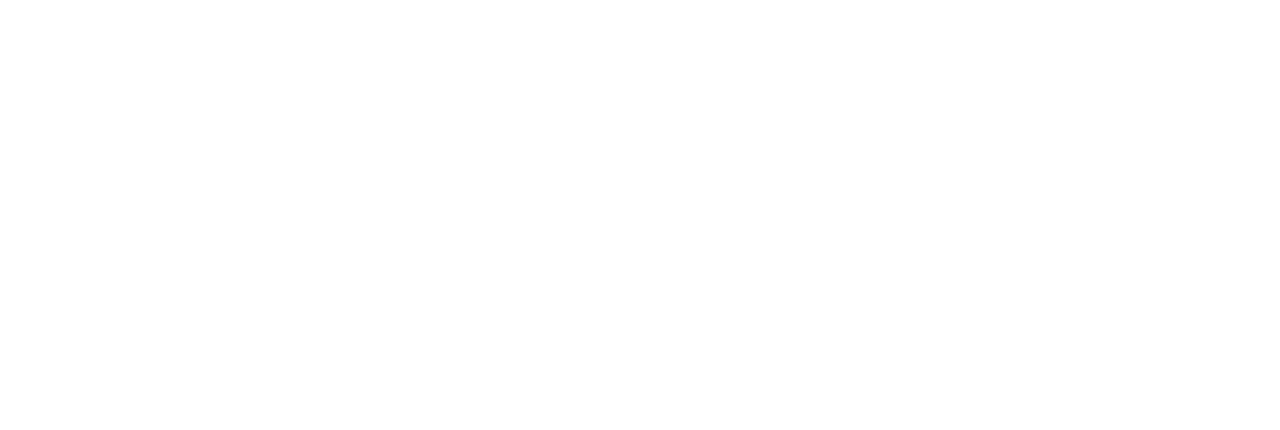
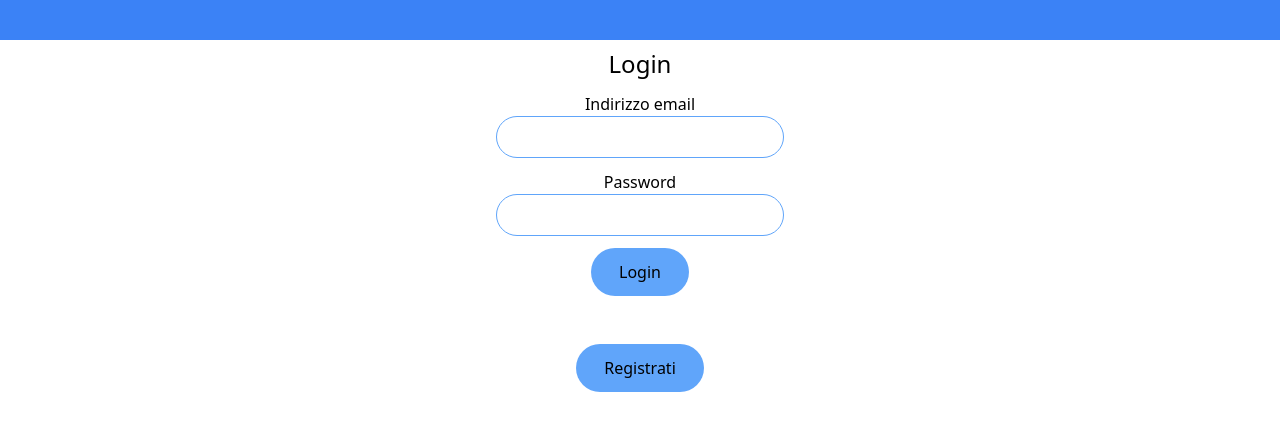
Before and after one commit to Bonis98/PRESTALOck, a Nuxt app in the folder frontend/: page /signin in a window 1280 px wide. Before the commit this address had no page. Shown: the top 430 px of the page. Built offline with nearby package versions, Linux system fonts and the light colour scheme.

Commit message:
Frontend: rename `login` to `signin`

```diff
--- a/frontend/components/TopBar.vue
+++ b/frontend/components/TopBar.vue
@@ -29,7 +29,7 @@ export default {
   methods: {
     logout () {
       if (confirm('Sei sicuro di voler uscire?')) {
-        this.$router.push({ path: '/login' })
+        this.$router.push({ path: '/signin' })
       }
     }
   }
--- a/frontend/pages/login.vue
+++ b/frontend/pages/signin.vue
@@ -16,7 +16,7 @@
           <Input v-model="password" type="password" />
         </div>
         <div class="mt-3">
-          <Button text="Login" @click="login()" />
+          <Button text="Login" @click="signin()" />
         </div>
         <div class="mt-12">
           <Button text="Registrati" @click="signup()" />
@@ -50,7 +50,7 @@ export default {
   },
 
   methods: {
-    async login () {
+    async signin () {
       this.loading = true
 
       if (this.email == '' || this.password == '') {
--- a/frontend/pages/signup.vue
+++ b/frontend/pages/signup.vue
@@ -61,7 +61,7 @@
         <Button text="Registrati" @click="signup()" />
       </div>
       <div class="mt-12">
-        <Button text="Torna al login" @click="login()" />
+        <Button text="Torna al login" @click="signin()" />
       </div>
       <div class="mt-12">
         <Button text="Registrati con Facebook" @click="facebook()" />
@@ -178,8 +178,8 @@ export default {
       this.loading = false
     },
 
-    login () {
-      this.$router.push({ path: '/login' })
+    signin () {
+      this.$router.push({ path: '/signin' })
     },
     facebook () {
       this.$router.push({ path: '/api/signinFacebook' })
--- a/frontend/plugins/globalMethods.js
+++ b/frontend/plugins/globalMethods.js
@@ -13,7 +13,7 @@ export default (context, inject) => {
         console.error(response)
         const contentType = response.headers.get('content-type')
         if (response.status == 401) {
-          location.assign('/login')
+          location.assign('/signin')
           return
         }
         if (contentType && contentType.includes('application/json')) {
```
